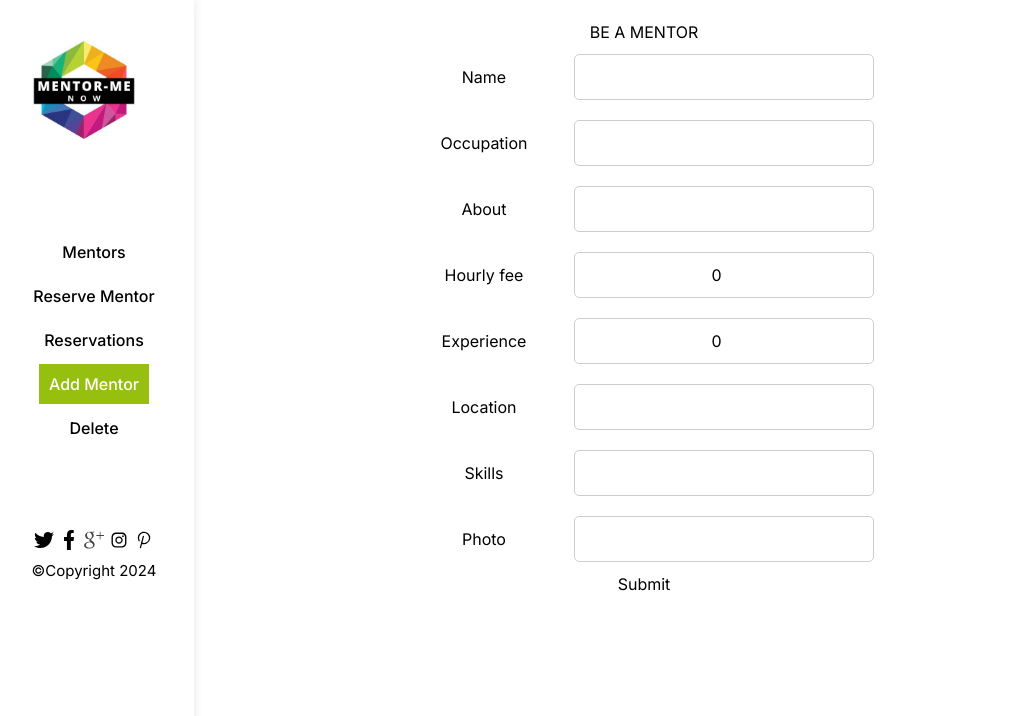
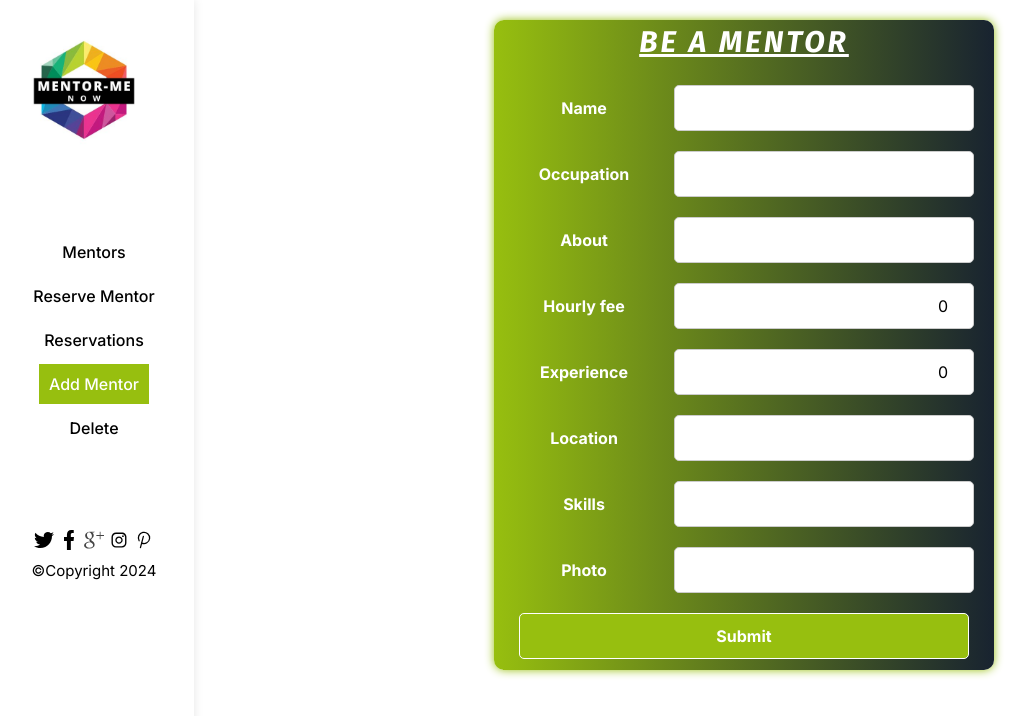
Before and after one commit to lily4178993/mentor_me_now_front_end, a React (Vite) app: page /addMentor in a window 1280 px wide. Shown: the top 716 px of the page, without its empty margins (6-1038 px from the left). Built offline with nearby package versions, Linux system fonts and the light colour scheme.

Commit message:
Add new styles in addMentor component

```diff
--- a/src/App.css
+++ b/src/App.css
@@ -1,7 +1,10 @@
+@import url('https://fonts.googleapis.com/css2?family=Fira+Sans:ital,wght@0,400;0,700;1,400;1,700&family=Pacifico&display=swap');
+
 #root {
   max-width: 1280px;
   margin: 0 auto;
   padding: 2rem;
   text-align: center;
   box-sizing: border-box;
+  font-family: Pacifico, sans-serif;
 }
--- a/src/modules/NavBar.css
+++ b/src/modules/NavBar.css
@@ -1,5 +1,3 @@
-@import url('https://fonts.googleapis.com/css2?family=Fira+Sans:ital,wght@0,400;0,700;1,400;1,700&family=Pacifico&display=swap');
-
 .navbar {
   position: fixed;
   top: 0;
@@ -7,7 +5,6 @@
   height: 100vh;
   width: 200px;
   box-shadow: 0 0 10px 0 rgba(0, 0, 0, 0.1);
-  font-family: Pacifico, sans-serif;
 }
 
 .navbar_links {
--- a/src/modules/addMentor.css
+++ b/src/modules/addMentor.css
@@ -5,6 +5,11 @@
   position: absolute;
   top: 10px;
   left: 350px;
+  font-weight: 700;
+  box-shadow: 0 0 10px 0 #97bf0f;
+  border-radius: 10px;
+  background: rgb(151, 191, 15);
+  background: linear-gradient(90deg, rgba(151, 191, 15, 1) 0%, rgba(24, 35, 48, 1) 100%);
 }
 
 .add_mentor_form input {
@@ -13,30 +18,53 @@
   width: 300px;
   border: 1px solid #ccc;
   border-radius: 5px;
+  outline: none;
+}
+
+.add_mentor_form input:hover {
+  outline: 3px solid #c6ff0a;
 }
 
 .add_mentor_form input[type="decimal"],
 .add_mentor_form input[type="number"] {
-  text-align: center;
+  text-align: end;
+  font-weight: 400;
 }
 
-/* .form-row {
-  display: grid;
-  grid-template-columns: 1fr 1fr;
-  gap: 10px;
-  margin-bottom: 10px;
-  border: 3px solid red;
-} */
-
-/* .form-label {
-  flex: 1;
-  border: 3px solid red;
+.add_mentor_form button {
+  margin: 10px;
+  padding: 10px;
+  width: 90%;
+  border: 1px solid #fff;
+  border-radius: 5px;
+  outline: none;
+  background-color: #97bf0f;
+  color: #fff;
+  font-weight: 700;
+  cursor: pointer;
 }
 
-.form-label input {
-  flex: 2;
-  margin-left: 10px;
-} */
+.add_mentor_label {
+  color: #fff;
+  padding: 10px;
+}
+
+.add_mentor_section {
+  display: flex;
+  flex-direction: column;
+  align-items: center;
+  height: 100vh;
+}
+
+.add_mentor_section h2 {
+  font-size: 30px;
+  letter-spacing: 3px;
+  color: #fff;
+  margin-bottom: 10px;
+  font-family: "Fira Sans", sans-serif;
+  font-style: italic;
+  text-decoration: underline;
+}
 
 @media (min-width: 768px) {
   .form-row {
@@ -48,8 +76,9 @@
 
   .add_mentor_form {
     top: 20px;
-    width: 600px;
-    height: 700px;
+    left: 250px;
+    width: 500px;
+    height: 650px;
   }
 
   .add_mentor_form label {
@@ -66,6 +95,8 @@
   }
 }
 
-/* @media (min-width: 1024px) {
-
-} */
+@media (min-width: 1024px) {
+  .add_mentor_form {
+    left: 500px;
+  }
+}
```
